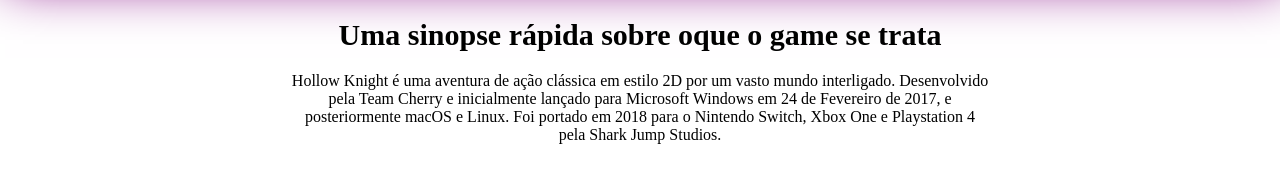
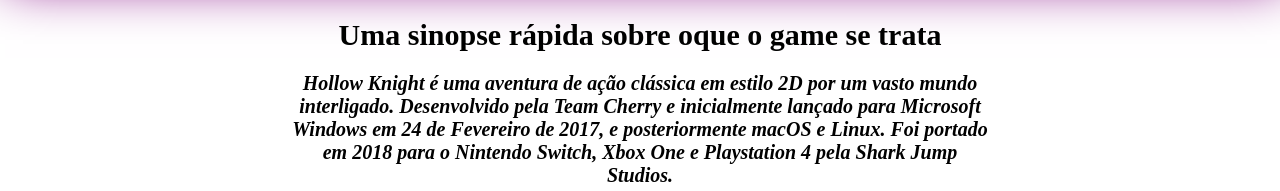
Before and after one commit to Neardry/HollowKnightFanPage, a plain HTML site: page index.html in a window 1280 px wide. Shown: the part 722-913 px from the top of the page. Drawn offline with Linux system fonts and the light colour scheme; a web font is replaced by a local one.

Commit message:
Ajustando texto de sinopse

```diff
--- a/main.css
+++ b/main.css
@@ -65,6 +65,9 @@
 section p {
     margin: 0 auto;
     width: 700px;
+    font-size: 20px;
+    font-weight: 600;
+    font-style: italic;
 }
 
 .trailer {
```
